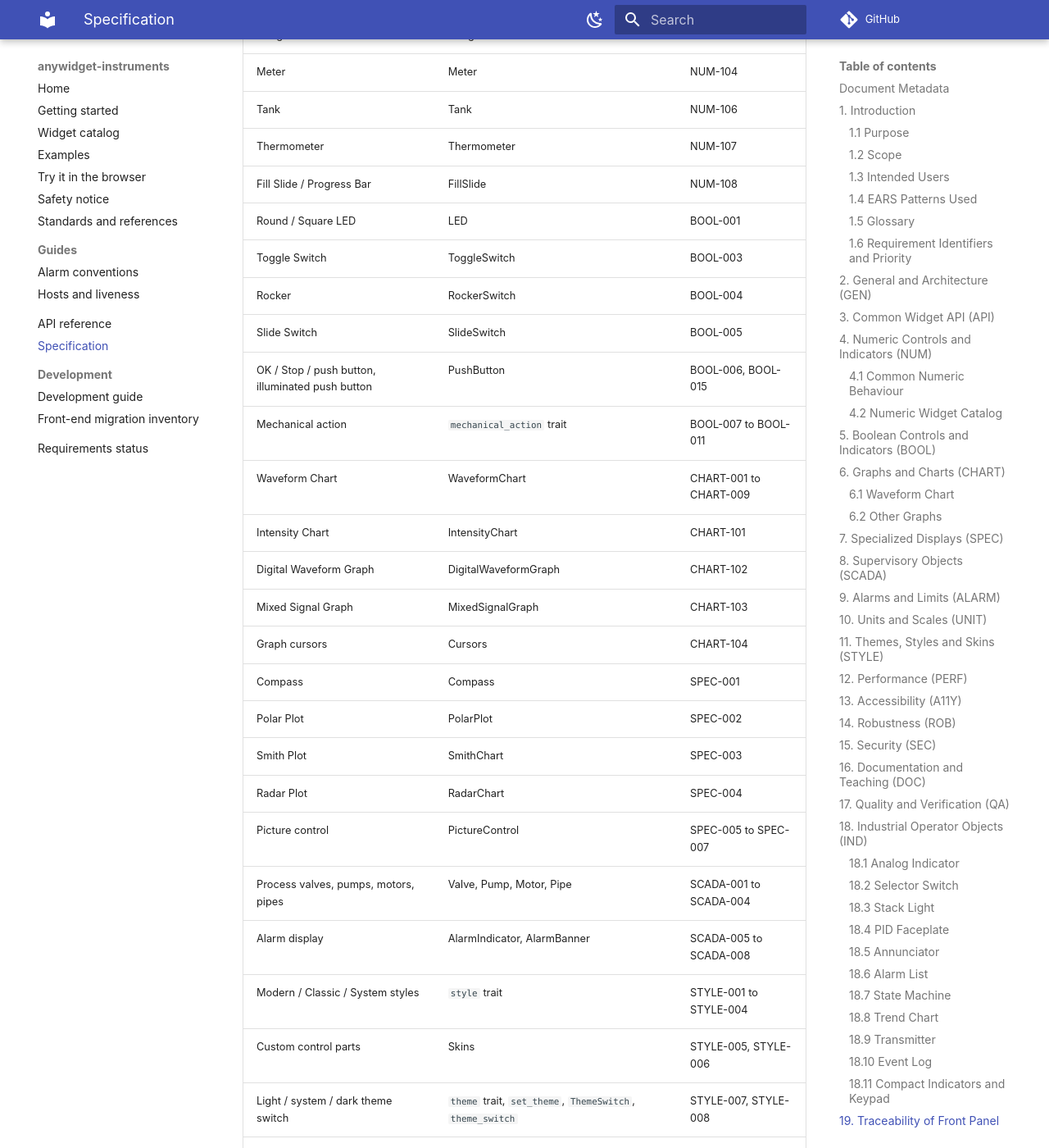
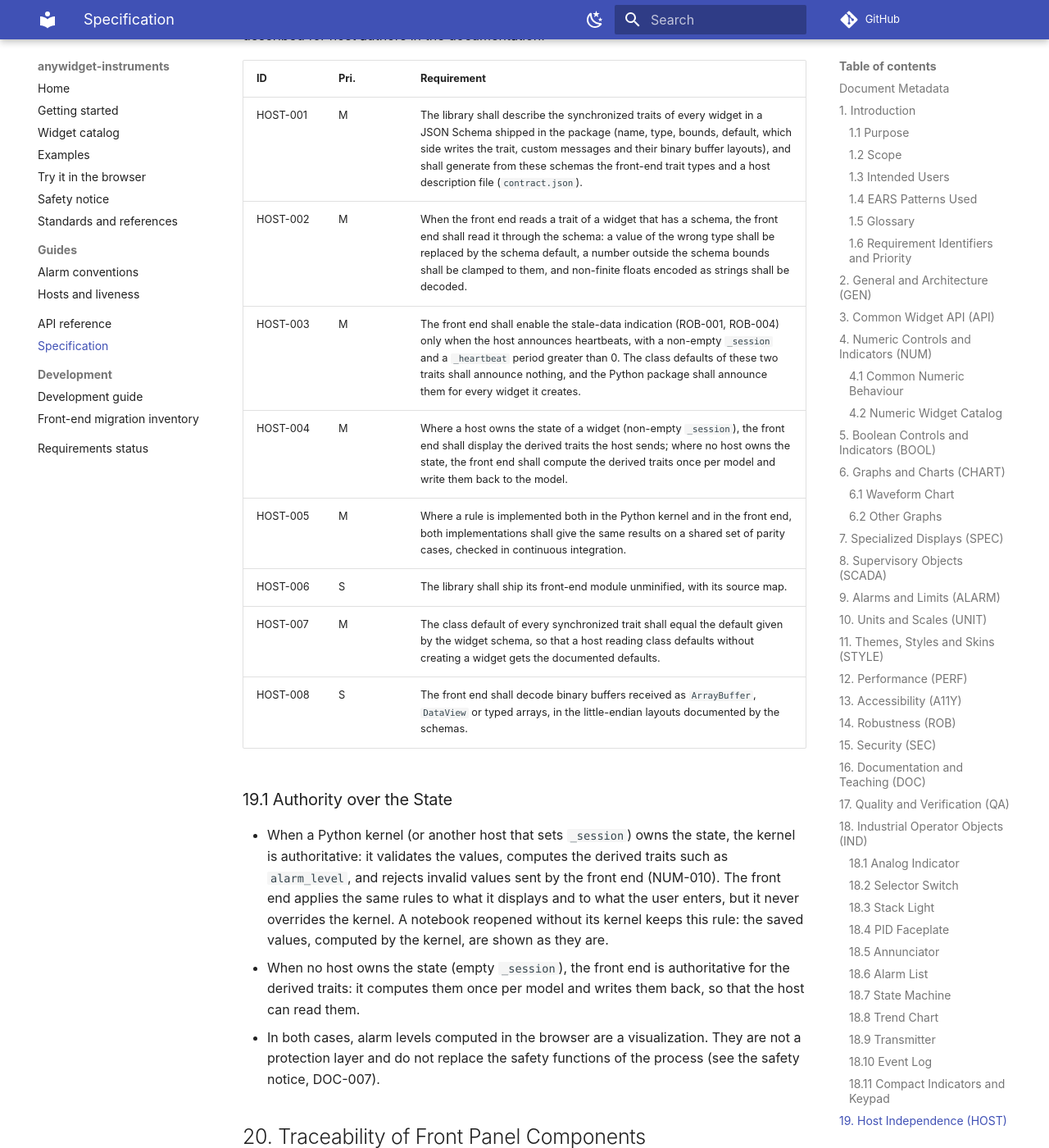
Before and after one commit to AnywidgetInstruments/anywidget-instruments-industrial, an MkDocs documentation site: the page built from docs/specification.md, in a window 1280 px wide and 1400 px high, scrolled down 21624 px. Shown: the whole window at 82% size. Built offline with MkDocs 1.6.1 and Material for MkDocs 9.7.7, drawn with Linux system fonts in a browser that asks for light colours; comment, search, counter and statistics services are not loaded; some of the changed text lies outside the part shown.

Commit message:
Specify host independence and the authority over the state (0.8)
- specification 0.8: section 19 "Host Independence" with HOST-001 ..
  HOST-008 (trait contract in JSON Schema, schema-driven reading,
  heartbeats only when announced, derived traits, parity cases, readable
  module, class defaults, buffer decoding) and 19.1 "Authority over the
  State": the kernel when a host owns the state, the front end
  otherwise; alarm levels computed in the browser are a visualization,
  not a protection layer
- the author is named in the document metadata
- requirements status: HOST rows (pilot on Knob and Tank)
- hosts: KaimonSlate.jl no longer needs _heartbeat = 0; what the pilot
  widgets do without a kernel and what the others still need

Assisted-by: AI

```diff
--- a/docs/specification.md
+++ b/docs/specification.md
@@ -460,7 +461,43 @@ IEC 62682 (alarm management), IEC 60073 (indicator colors), ISA-TR88.00.02
 
 ---
 
-## 19. Traceability of Front Panel Components
+## 19. Host Independence (HOST)
+
+The widgets are anywidget front-end modules (GEN-008). Some hosts run the
+front end without a Python kernel and bind each widget to a plain dictionary
+of traits: for example KaimonSlate.jl, a Julia notebook, through its
+`SlateAFM` extension. The requirements below let such a host get the same
+visual behavior as a Python kernel. The trait contract is described for host
+authors in the documentation.
+
+| ID | Pri. | Requirement |
+|---|---|---|
+| HOST-001 | M | The library shall describe the synchronized traits of every widget in a JSON Schema shipped in the package (name, type, bounds, default, which side writes the trait, custom messages and their binary buffer layouts), and shall generate from these schemas the front-end trait types and a host description file (`contract.json`). |
+| HOST-002 | M | When the front end reads a trait of a widget that has a schema, the front end shall read it through the schema: a value of the wrong type shall be replaced by the schema default, a number outside the schema bounds shall be clamped to them, and non-finite floats encoded as strings shall be decoded. |
+| HOST-003 | M | The front end shall enable the stale-data indication (ROB-001, ROB-004) only when the host announces heartbeats, with a non-empty `_session` and a `_heartbeat` period greater than 0. The class defaults of these two traits shall announce nothing, and the Python package shall announce them for every widget it creates. |
+| HOST-004 | M | Where a host owns the state of a widget (non-empty `_session`), the front end shall display the derived traits the host sends; where no host owns the state, the front end shall compute the derived traits once per model and write them back to the model. |
+| HOST-005 | M | Where a rule is implemented both in the Python kernel and in the front end, both implementations shall give the same results on a shared set of parity cases, checked in continuous integration. |
+| HOST-006 | S | The library shall ship its front-end module unminified, with its source map. |
+| HOST-007 | M | The class default of every synchronized trait shall equal the default given by the widget schema, so that a host reading class defaults without creating a widget gets the documented defaults. |
+| HOST-008 | S | The front end shall decode binary buffers received as `ArrayBuffer`, `DataView` or typed arrays, in the little-endian layouts documented by the schemas. |
+
+### 19.1 Authority over the State
+
+- When a Python kernel (or another host that sets `_session`) owns the
+  state, the kernel is authoritative: it validates the values, computes the
+  derived traits such as `alarm_level`, and rejects invalid values sent by
+  the front end (NUM-010). The front end applies the same rules to what it
+  displays and to what the user enters, but it never overrides the kernel.
+  A notebook reopened without its kernel keeps this rule: the saved values,
+  computed by the kernel, are shown as they are.
+- When no host owns the state (empty `_session`), the front end is
+  authoritative for the derived traits: it computes them once per model and
+  writes them back, so that the host can read them.
+- In both cases, alarm levels computed in the browser are a visualization.
+  They are not a protection layer and do not replace the safety functions of
+  the process (see the safety notice, DOC-007).
+
+## 20. Traceability of Front Panel Components
 
 | Front panel component | Library widget | Requirement |
 |---|---|---|
@@ -526,3 +563,4 @@ IEC 62682 (alarm management), IEC 60073 (indicator colors), ISA-TR88.00.02
 | 0.5 | API-014 (graphic and form entry for every control), NUM-010 (numeric entry field with range check), CHART-108 (axis ranges set by the user), STYLE-007 (light / dark theme). |
 | 0.6 | BOOL-015 (push button with a built-in lamp); STYLE-007 `system` theme; STYLE-008 (three-position theme switch applied to the page). |
 | 0.7 | IND-070 .. IND-104: trend chart, transmitter with device status, event log, deviation indicator, sparkline, bar graph, KPI tile, numeric keypad. |
+| 0.8 | HOST-001 .. HOST-008: trait contract in JSON Schema, schema-driven reading in the front end, heartbeats only when announced, authority over the state (19.1), parity cases, readable front-end module, class defaults, buffer decoding. Author named in the metadata. |
```
Also changed, not shown: other parts of docs/specification.md (+3 -2 lines), docs/hosts.md (+15 -5 lines), docs/requirements-status.md (+17 -2 lines).
